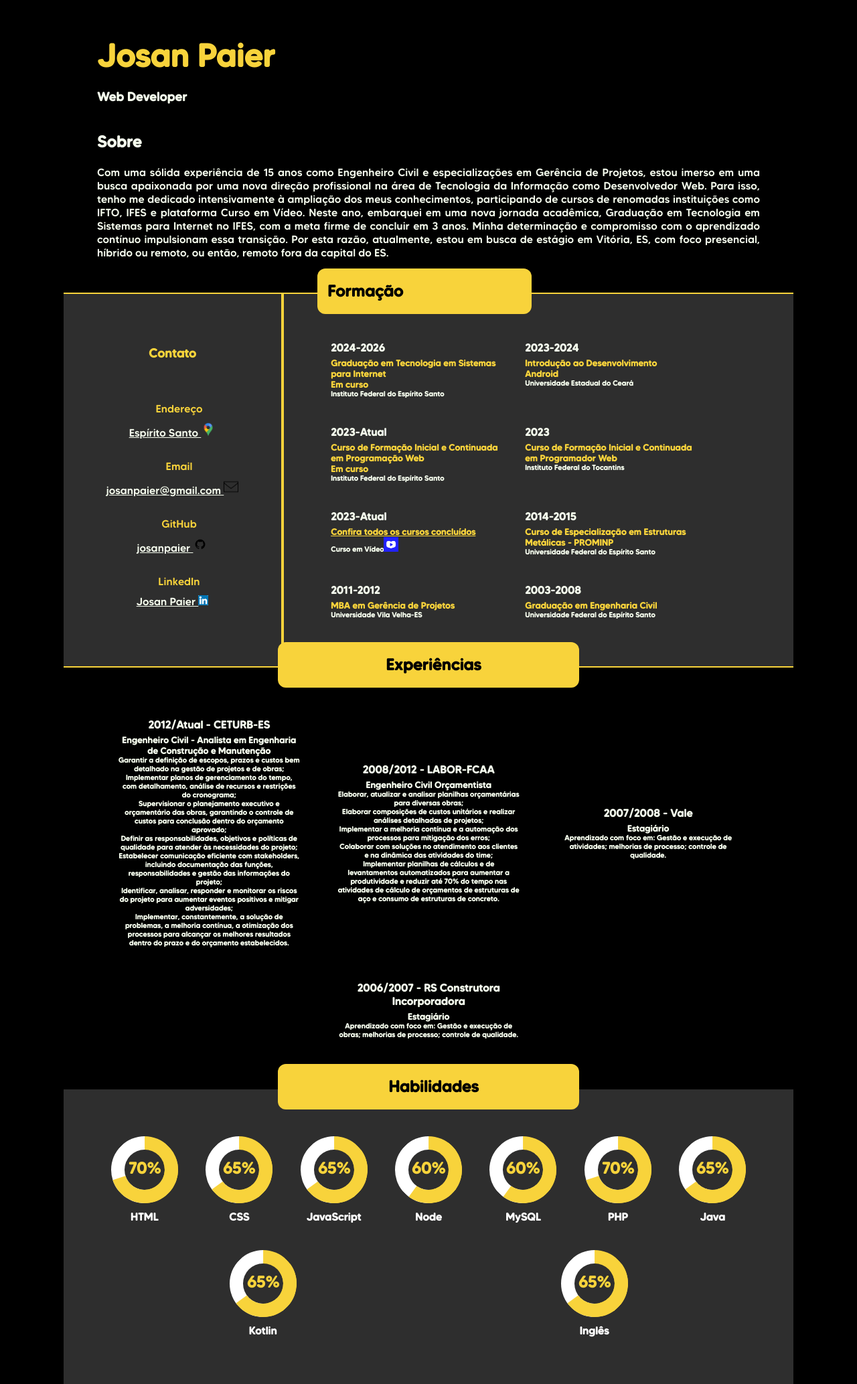
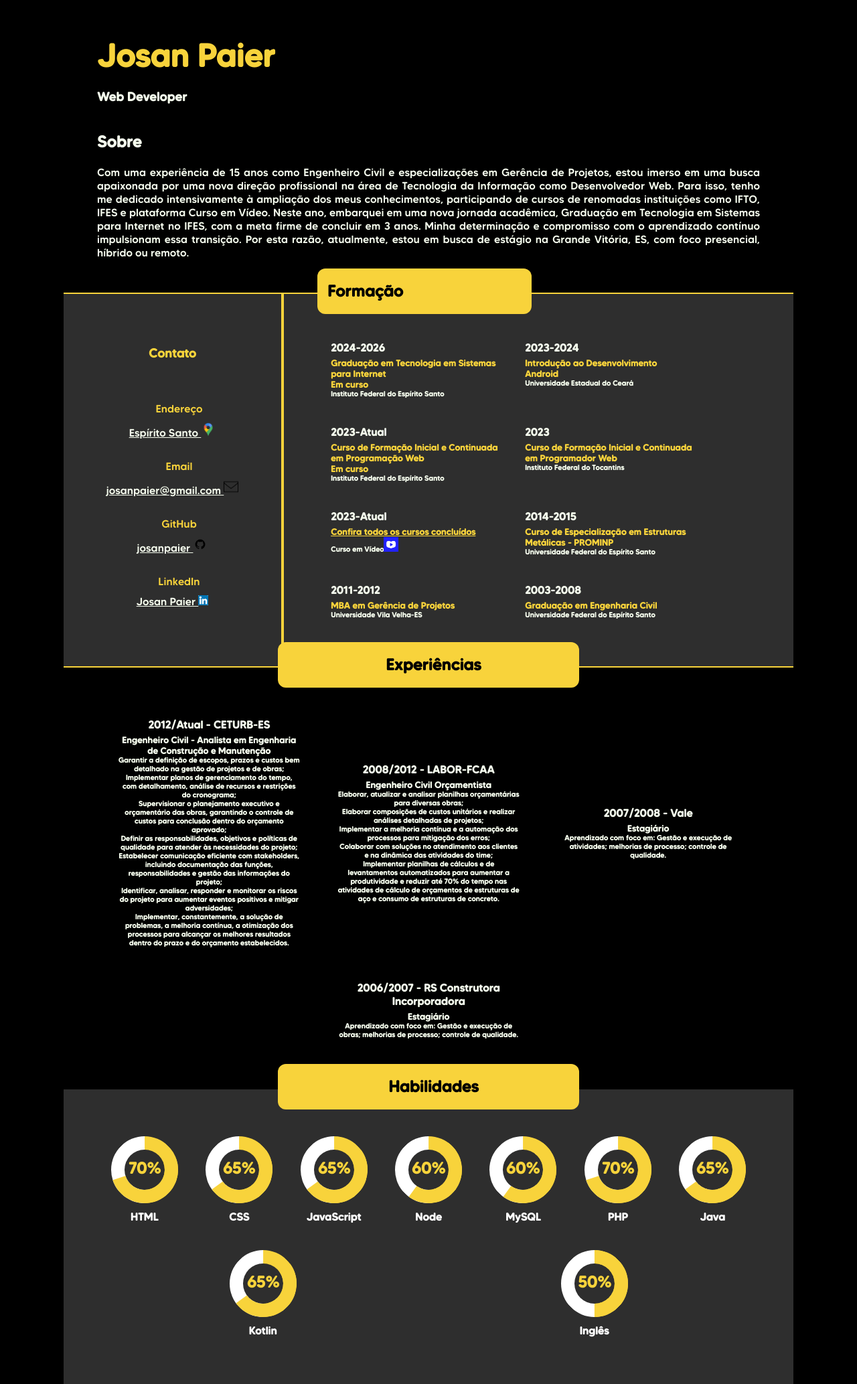
Before and after one commit to josanpaier/curriculo-josan-paier, a plain HTML site: page index.html in a window 1280 px wide. Shown: the part 17-2084 px from the top of the page at 67% size. Drawn offline with Linux system fonts and the light colour scheme; files whose address does not match are found by name.

Commit message:
Update index.html

```diff
--- a/index.html
+++ b/index.html
@@ -19,7 +19,7 @@
                 <h1 class="m-10"><strong>Josan Paier</strong></h1>
                 <h3 class="m-10">Web Developer</h3><br>
                 <h2 class="m-10"><b>Sobre</b></h2>
-                <p class="m-10">Com uma sólida experiência de 15 anos como Engenheiro Civil e especializações em Gerência de Projetos, estou imerso em uma busca apaixonada por uma nova direção profissional na área de Tecnologia da Informação como Desenvolvedor Web. Para isso, tenho me dedicado intensivamente à ampliação dos meus conhecimentos, participando de cursos de renomadas instituições como IFTO, IFES e plataforma Curso em Vídeo. Neste ano, embarquei em uma nova jornada acadêmica, Graduação em Tecnologia em Sistemas para Internet no IFES, com a meta firme de concluir em 3 anos. Minha determinação e compromisso com o aprendizado contínuo impulsionam essa transição. Por esta razão, atualmente, estou em busca de estágio em Vitória, ES, com foco presencial, híbrido ou remoto, ou então, remoto fora da capital do ES.</p>
+                <p class="m-10">Com uma experiência de 15 anos como Engenheiro Civil e especializações em Gerência de Projetos, estou imerso em uma busca apaixonada por uma nova direção profissional na área de Tecnologia da Informação como Desenvolvedor Web. Para isso, tenho me dedicado intensivamente à ampliação dos meus conhecimentos, participando de cursos de renomadas instituições como IFTO, IFES e plataforma Curso em Vídeo. Neste ano, embarquei em uma nova jornada acadêmica, Graduação em Tecnologia em Sistemas para Internet no IFES, com a meta firme de concluir em 3 anos. Minha determinação e compromisso com o aprendizado contínuo impulsionam essa transição. Por esta razão, atualmente, estou em busca de estágio na Grande Vitória, ES, com foco presencial, híbrido ou remoto.</p>
             </div>
         </section>
         <div class="row">
@@ -212,7 +212,7 @@
                     <span>Kotlin</span>
                 </li>
                 <li>
-                    <div class="circulo p65"><span>65%</span></div>
+                    <div class="circulo p50"><span>50%</span></div>
                     <span>Inglês</span>
                 </li>
 <!--                 <li>
```
